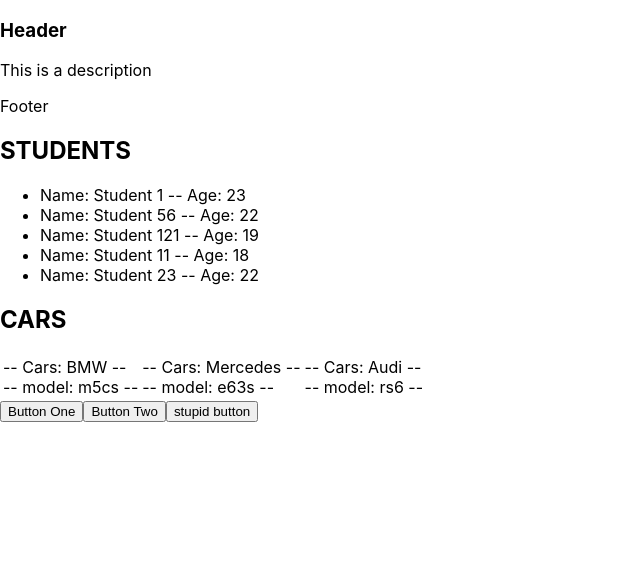
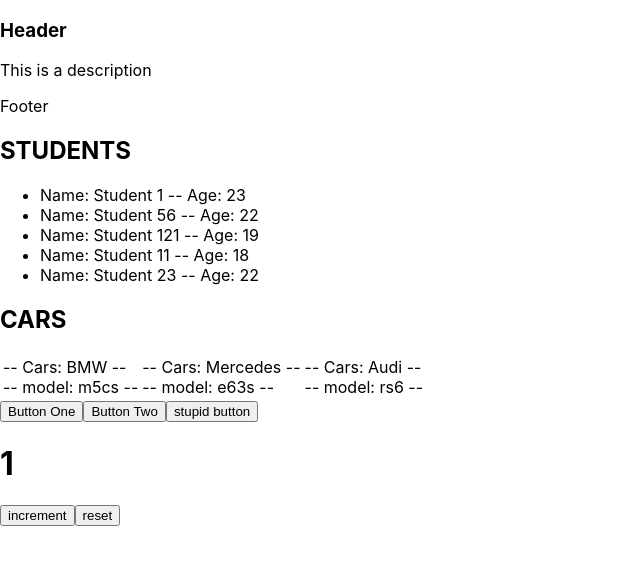
Before and after one commit to ArturLimaiko/microtasks, a React (Create React App) app: page / in a window 1280 px wide. Shown: the top 564 px of the page, without its empty margins (0-640 px from the left). Built offline with nearby package versions, Linux system fonts and the light colour scheme.

Commit message:
lesson useState complete

```diff
--- a/src/App.tsx
+++ b/src/App.tsx
@@ -1,4 +1,4 @@
-import React from 'react';
+import React, {useState} from 'react';
 import {Body} from './Components/Body';
 import {Footer} from './Components/Footer';
 import {Header} from './Components/Header';
@@ -19,11 +19,11 @@ const topCars = [
     {manufacturer: 'Audi', model: 'rs6'}
 ]
 
-const Foo1 = (age:number ,description:string) => {
-    console.log(age,description);
+const Foo1 = (age: number, description: string) => {
+    console.log(age, description);
 }
 
-const Foo2 = (description:string) => {
+const Foo2 = (description: string) => {
     console.log(description)
 }
 
@@ -31,16 +31,37 @@ const Foo3 = () => {
     console.log('Im stupid button')
 }
 
+
 function App() {
+
+    let [a, setA] = useState(1);
+    const Foo4 = () => {
+        ++a;
+        setA(a);
+        console.log(a)
+    }
+
+    const reset = () => {
+        setA(0);
+    }
+
     return (
         <div className="App">
             <Header HeaderTitle={'Header'}/>
             <Body description={'This is a description'}/>
             <Footer FooterTitle={'Footer'}/>
             <NewComponents students={students} cars={topCars}/>
-            <Button name={'Button One'} callBack={()=> Foo1(23,'description on Button One')}/>
-            <Button name={'Button Two'} callBack={() => Foo2 ('some description on Button Two')}/>
+            <Button name={'Button One'} callBack={() => Foo1(23, 'description on Button One')}/>
+            <Button name={'Button Two'} callBack={() => Foo2('some description on Button Two')}/>
             <Button name={'stupid button'} callBack={Foo3}/>
+
+            <div>
+
+                <h1>{a}</h1>
+                <Button name={'increment'} callBack={Foo4}/>
+                <Button name={'reset'} callBack={reset}/>
+            </div>
+
         </div>
     );
 }
```
